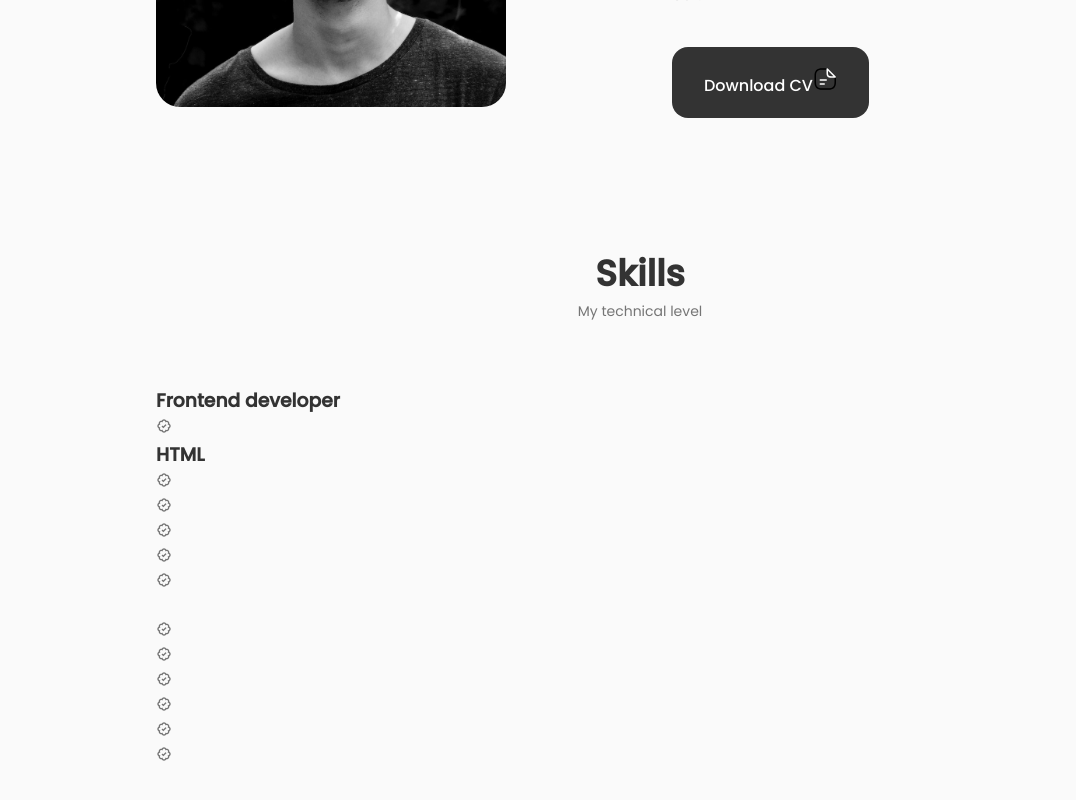
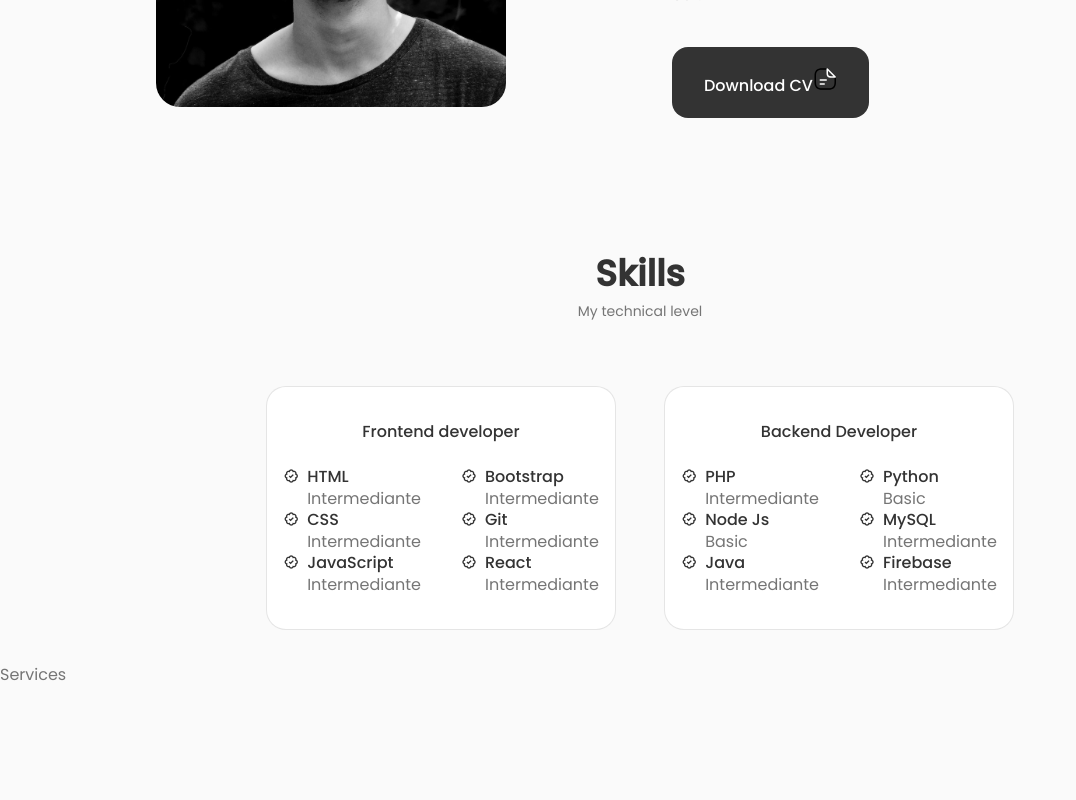
Before and after one commit to xgusein/work_tasks, a React (Create React App) app in the folder myportfolio/: page / in a window 1280 px wide. Shown: the part 1202-2002 px from the top of the page, without its empty margins (0-1076 px from the left). After the commit the page ends 1889 px from the top, so only its background shows below. Built offline with nearby package versions, Linux system fonts and the light colour scheme.

Commit message:
skills is finished

```diff
--- a/myportfolio/src/App.js
+++ b/myportfolio/src/App.js
@@ -3,7 +3,7 @@ import Header from './components/header/Header';
 import Home from './components/home/Home';
 import About from './components/about/About';
 import Skills from './components/skills/Skills';
-
+import Services from './components/services/Services';
 function App() {
   return (
     <>
@@ -12,6 +12,7 @@ function App() {
         <Home />
         <About />
         <Skills />
+        <Services />
       </main>
     </>
   );
--- /dev/null
+++ b/myportfolio/src/components/services/Services.js
@@ -0,0 +1,10 @@
+import React from 'react';
+import './services.css'
+
+const Services = () => {
+  return (
+    <div>Services</div>
+  )
+}
+
+export default Services
--- a/myportfolio/src/components/skills/Backend.js
+++ b/myportfolio/src/components/skills/Backend.js
@@ -3,31 +3,31 @@ import React from 'react'
 const Backend = () => {
     return (
         <div className="skills__content">
-            <h3 className="skills__title"></h3>
+            <h3 className="skills__title">Backend Developer</h3>
             <div className="skills__box">
                 <div className="skills_group">
                     <div className="skills__data">
                         <i class='bx bx-badge-check'></i>
 
                         <div>
-                            <h3 className="skills__name"></h3>
-                            <span className="skills__level"></span>
+                            <h3 className="skills__name">PHP</h3>
+                            <span className="skills__level">Intermediante</span>
                         </div>
                     </div>
                     <div className="skills__data">
                         <i class='bx bx-badge-check'></i>
 
                         <div>
-                            <h3 className="skills__name"></h3>
-                            <span className="skills__level"></span>
+                            <h3 className="skills__name">Node Js</h3>
+                            <span className="skills__level">Basic</span>
                         </div>
                     </div>
                     <div className="skills__data">
                         <i class='bx bx-badge-check'></i>
 
                         <div>
-                            <h3 className="skills__name"></h3>
-                            <span className="skills__level"></span>
+                            <h3 className="skills__name">Java</h3>
+                            <span className="skills__level">Intermediante</span>
                         </div>
                     </div>
                 </div>
@@ -36,24 +36,24 @@ const Backend = () => {
                         <i class='bx bx-badge-check'></i>
 
                         <div>
-                            <h3 className="skills__name"></h3>
-                            <span className="skills__level"></span>
+                            <h3 className="skills__name">Python</h3>
+                            <span className="skills__level">Basic</span>
                         </div>
                     </div>
                     <div className="skills__data">
                         <i class='bx bx-badge-check'></i>
 
                         <div>
-                            <h3 className="skills__name"></h3>
-                            <span className="skills__level"></span>
+                            <h3 className="skills__name">MySQL</h3>
+                            <span className="skills__level">Intermediante</span>
                         </div>
                     </div>
                     <div className="skills__data">
                         <i class='bx bx-badge-check'></i>
 
                         <div>
-                            <h3 className="skills__name"></h3>
-                            <span className="skills__level"></span>
+                            <h3 className="skills__name">Firebase</h3>
+                            <span className="skills__level">Intermediante</span>
                         </div>
                     </div>
                 </div>
--- a/myportfolio/src/components/skills/Frontend.js
+++ b/myportfolio/src/components/skills/Frontend.js
@@ -6,28 +6,28 @@ const Frontend = () => {
             <h3 className="skills__title">Frontend developer</h3>
             <div className="skills__box">
                 <div className="skills_group">
+
                     <div className="skills__data">
                         <i class='bx bx-badge-check'></i>
-
                         <div>
                             <h3 className="skills__name">HTML</h3>
-                            <span className="skills__level"></span>
+                            <span className="skills__level">Intermediante</span>
                         </div>
                     </div>
                     <div className="skills__data">
                         <i class='bx bx-badge-check'></i>
 
                         <div>
-                            <h3 className="skills__name"></h3>
-                            <span className="skills__level"></span>
+                            <h3 className="skills__name">CSS</h3>
+                            <span className="skills__level">Intermediante</span>
                         </div>
                     </div>
                     <div className="skills__data">
                         <i class='bx bx-badge-check'></i>
 
                         <div>
-                            <h3 className="skills__name"></h3>
-                            <span className="skills__level"></span>
+                            <h3 className="skills__name">JavaScript</h3>
+                            <span className="skills__level">Intermediante</span>
                         </div>
                     </div>
                 </div>
@@ -36,24 +36,24 @@ const Frontend = () => {
                         <i class='bx bx-badge-check'></i>
 
                         <div>
-                            <h3 className="skills__name"></h3>
-                            <span className="skills__level"></span>
+                            <h3 className="skills__name">Bootstrap</h3>
+                            <span className="skills__level">Intermediante</span>
                         </div>
                     </div>
                     <div className="skills__data">
                         <i class='bx bx-badge-check'></i>
 
                         <div>
-                            <h3 className="skills__name"></h3>
-                            <span className="skills__level"></span>
+                            <h3 className="skills__name">Git</h3>
+                            <span className="skills__level">Intermediante</span>
                         </div>
                     </div>
                     <div className="skills__data">
                         <i class='bx bx-badge-check'></i>
 
                         <div>
-                            <h3 className="skills__name"></h3>
-                            <span className="skills__level"></span>
+                            <h3 className="skills__name">React</h3>
+                            <span className="skills__level">Intermediante</span>
                         </div>
                     </div>
                 </div>
--- a/myportfolio/src/components/skills/skills.css
+++ b/myportfolio/src/components/skills/skills.css
@@ -0,0 +1,86 @@
+.skills__container {
+    grid-template-columns: repeat(2, 350px);
+    column-gap: 3rem;
+    justify-content: center;
+}
+
+.skills__content {
+    background-color: var(--container-color);
+    border: 1px solid rgba(0, 0, 0, 0.1);
+    padding: 2rem 4rem;
+    border-radius: 1.25rem;
+}
+
+.skills__title {
+    font-size: var(--normal-font-size);
+    font-weight: var(--font-medium);
+    text-align: center;
+    margin-bottom: var(--mb-1-5);
+}
+
+.skills__box {
+    display: flex;
+    justify-content: center;
+    column-gap: 2.5rem;
+}
+
+.skills__group {
+    display: grid;
+    align-items: flex-start;
+    row-gap: 1rem;
+}
+
+.skills__data {
+    display: flex;
+    column-gap: 0.5rem;
+}
+
+.skills .bx-badge-check {
+    font-size: 1rem;
+    color: var(--title-color);
+}
+
+.skills__name {
+    font-size: var(--normal-font-size);
+    font-weight: var(--font-medium);
+    line-height: 18px;
+}
+
+.skills__level {
+    font-size: var(--tiny-font-size);
+}
+
+
+
+/* BREAKPOINTS*/
+
+/* For large devices */
+
+@media screen and (max-width:992px) {
+    .skills__container {
+        grid-template-columns: max-content;
+        row-gap: 2rem;
+    }
+}
+
+/* For medium devices */
+
+@media screen and (max-width:576px) {
+    .skills__container {
+        grid-template-columns: 1fr;
+    }
+
+    .skills__content {
+        padding: 1.5rem;
+    }
+}
+
+@media screen and (max-width:350px) {
+    .skills__box {
+        column-gap: 1.25rem;
+    }
+
+    .skills__name {
+        font-size: var(--small-font-size);
+    }
+}
```
Also changed, not shown: myportfolio/src/components/services/services.css (added).
